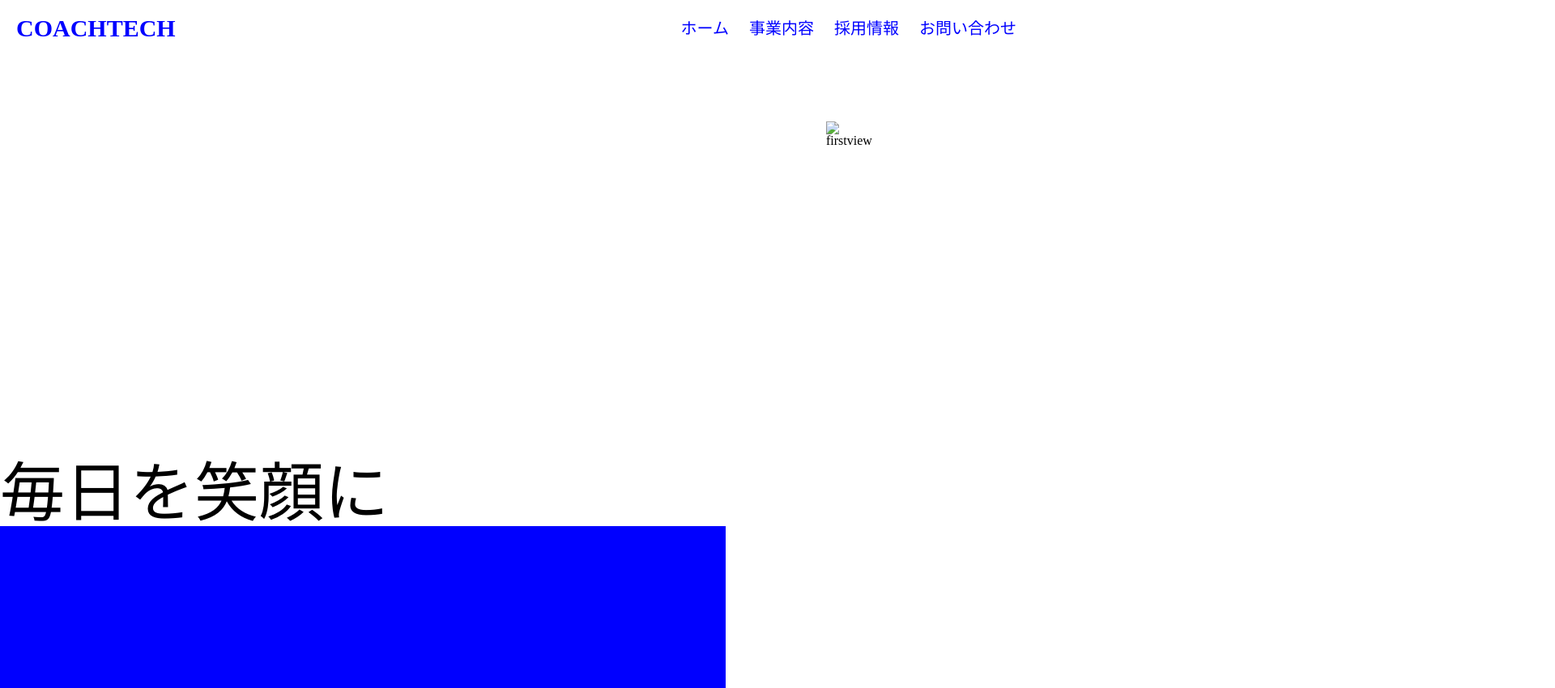
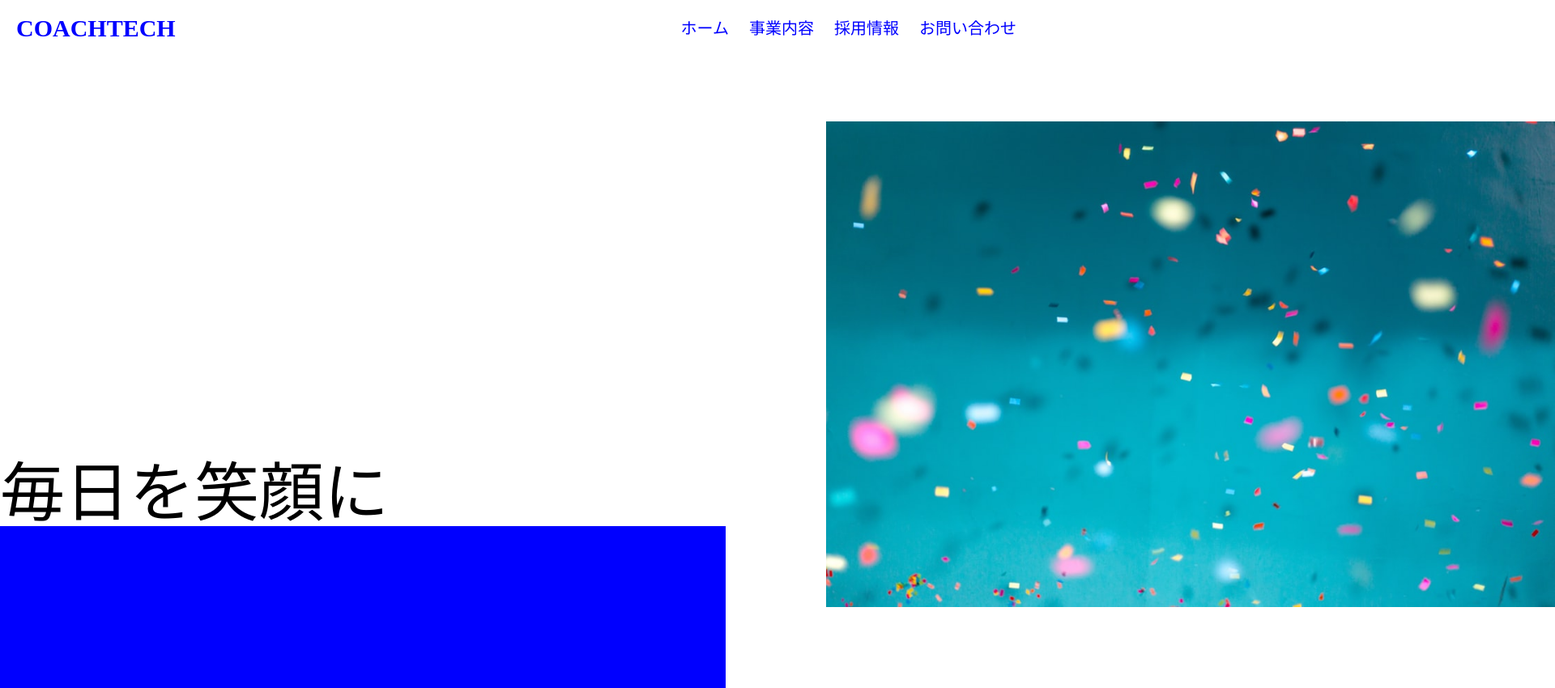
Before and after one commit to AgatsumaT/20231216_agatsuma_css, a plain HTML site: page index.html in a window 1280 px wide. Shown: the whole page at 81% size, 1920 px wide, since content can reach past the window. Drawn offline with Linux system fonts and the light colour scheme.

Commit message:
変更④-1 （画像の相対パス修正）

```diff
--- a/index.html
+++ b/index.html
@@ -25,7 +25,7 @@
             <div class="content">毎日を笑顔に</div>
             <div class="relative blue-box">
                 <div class="absolute pic" width="20" height="20">
-                    <img src="firstview.jpeg" alt="firstview">
+                    <img src="img/firstview.jpeg" alt="firstview">
                 </div>
             </div>
         </main>
```
